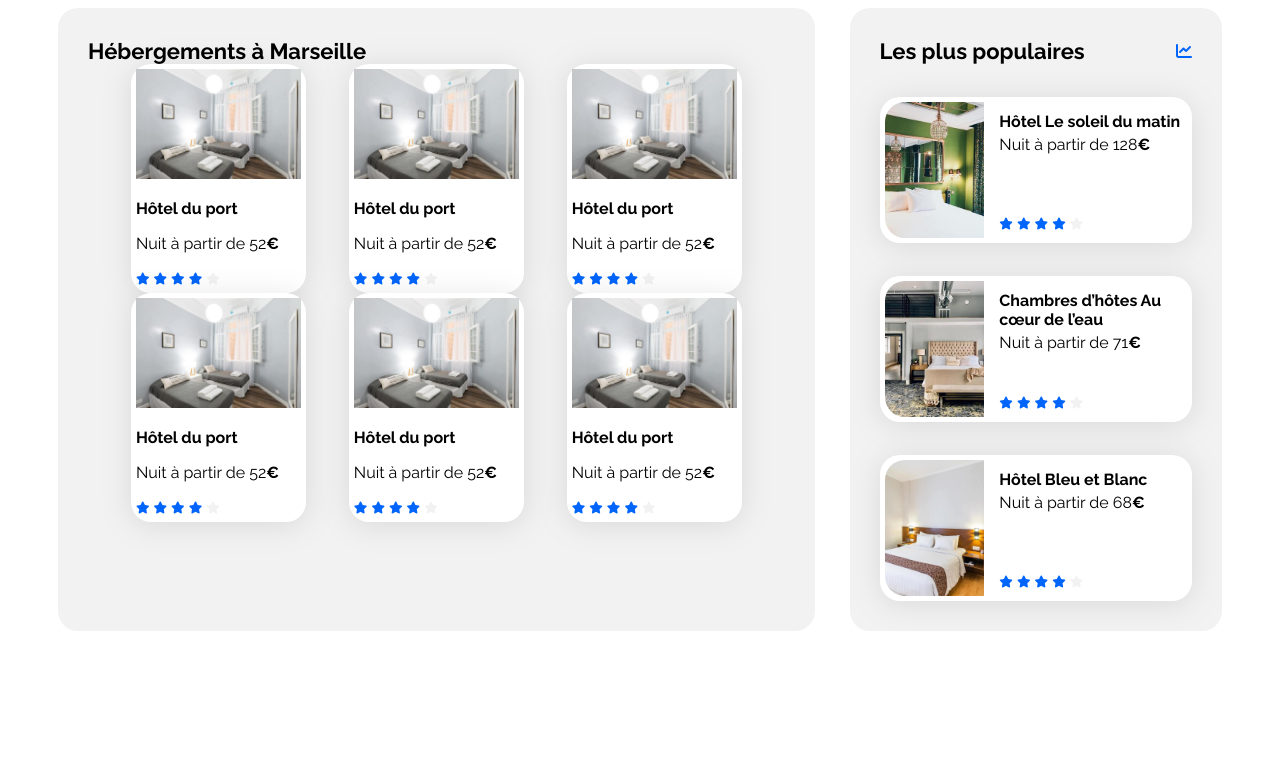
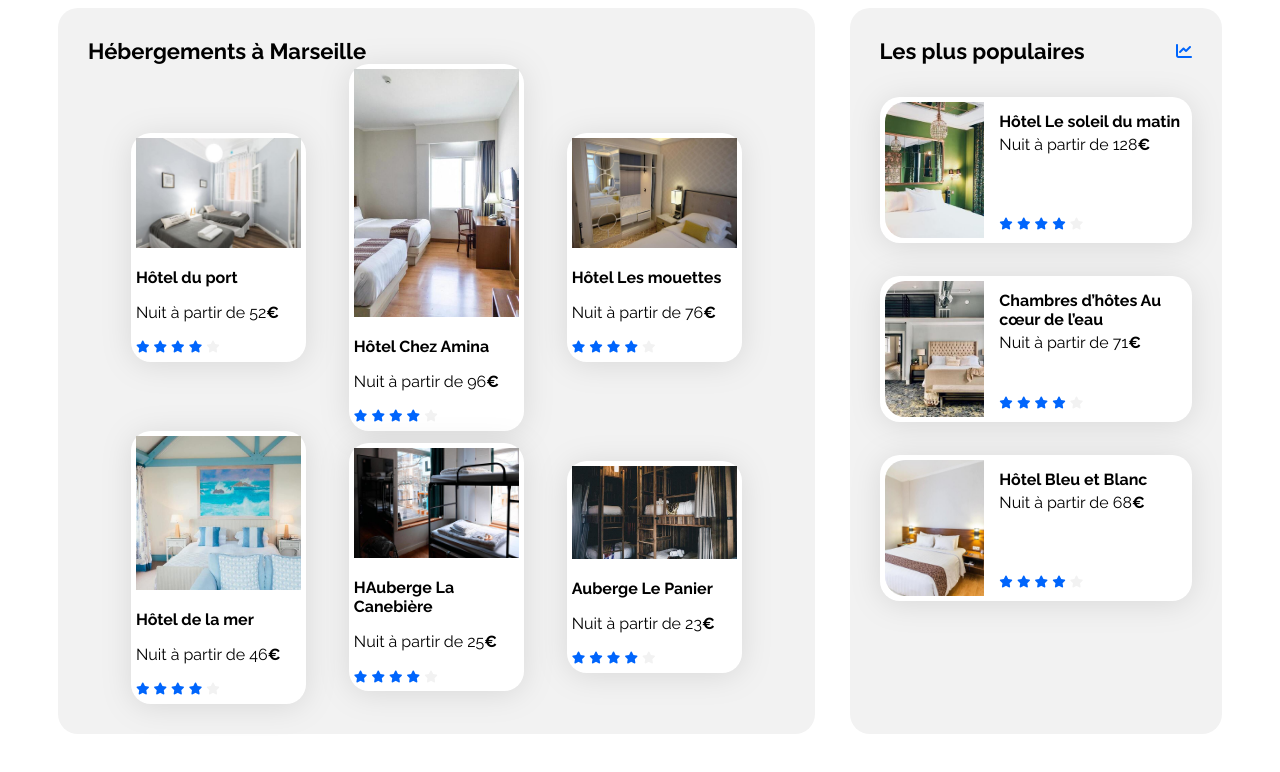
Before and after one commit to maebstn/projet1, a plain HTML site: page index.html in a window 1280 px wide. Drawn offline with Linux system fonts and the light colour scheme.

Commit message:
Ajout des autres photos hébergements

```diff
--- a/css/style.css
+++ b/css/style.css
@@ -75,6 +75,7 @@ a {
 .hebergements {
     display: flex;
     flex-direction: column;
+    width: 65%
 }
 
 .hebergements-cards {
@@ -92,11 +93,6 @@ a {
 .hebergements-cards img {
     width: 100%;
     height: auto;
-}
-
-/****** Hebergements ***********/
-.hebergements {
-    width: 65%;
 }
 
 /****** Populaires ***********/
--- a/index.html
+++ b/index.html
@@ -38,17 +38,18 @@
                                         <i class="fa-xs fa-solid fa-star" aria-hidden="true"></i>
                                         <i class="fa-xs fa-solid fa-star" aria-hidden="true"></i>
                                         <i class="fa-xs fa-solid fa-star neutral-star" aria-hidden="true"></i>
+                                        <span class="sr-only">Note de 4 sur 5</span>
                                     </div>
                                 </div>
                             </article>
                         </a>
                         <a href="#">
                             <article class="card">
-                                <img src="./images/hebergements/fred-kleber.jpg" alt="Image de la chambre d'hôtel montrant deux lits">
+                                <img src="./images/hebergements/febrian-zakaria.jpg" alt="Image de la chambre d'hôtel montrant deux lits">
                                 <div class="card-content">
                                     <div class="card-txt">
-                                        <h3 class="card-title">Hôtel du port</h3>
-                                        <p class="card-subtitle">Nuit à partir de 52<span class="euro">€</span></p>
+                                        <h3 class="card-title">Hôtel Chez Amina</h3>
+                                        <p class="card-subtitle">Nuit à partir de 96<span class="euro">€</span></p>
                                     </div>
                                     <div class="card-rating">
                                         <i class="fa-xs fa-solid fa-star" aria-hidden="true"></i>
@@ -56,17 +57,18 @@
                                         <i class="fa-xs fa-solid fa-star" aria-hidden="true"></i>
                                         <i class="fa-xs fa-solid fa-star" aria-hidden="true"></i>
                                         <i class="fa-xs fa-solid fa-star neutral-star" aria-hidden="true"></i>
+                                        <span class="sr-only">Note de 4 sur 5</span>
                                     </div>
                                 </div>
                             </article>
                         </a>
                         <a href="#">
                             <article class="card">
-                                <img src="./images/hebergements/fred-kleber.jpg" alt="Image de la chambre d'hôtel montrant deux lits">
+                                <img src="./images/hebergements/reisetopia.jpg" alt="Image de la chambre d'hôtel montrant un lit deux places">
                                 <div class="card-content">
                                     <div class="card-txt">
-                                        <h3 class="card-title">Hôtel du port</h3>
-                                        <p class="card-subtitle">Nuit à partir de 52<span class="euro">€</span></p>
+                                        <h3 class="card-title">Hôtel Les mouettes</h3>
+                                        <p class="card-subtitle">Nuit à partir de 76<span class="euro">€</span></p>
                                     </div>
                                     <div class="card-rating">
                                         <i class="fa-xs fa-solid fa-star" aria-hidden="true"></i>
@@ -74,17 +76,18 @@
                                         <i class="fa-xs fa-solid fa-star" aria-hidden="true"></i>
                                         <i class="fa-xs fa-solid fa-star" aria-hidden="true"></i>
                                         <i class="fa-xs fa-solid fa-star neutral-star" aria-hidden="true"></i>
+                                        <span class="sr-only">Note de 4 sur 5</span>
                                     </div>
                                 </div>
                             </article>
                         </a>
                         <a href="#">
                             <article class="card">
-                                <img src="./images/hebergements/fred-kleber.jpg" alt="Image de la chambre d'hôtel montrant deux lits">
+                                <img src="./images/hebergements/annie-spratt.jpg" alt="Image de la chambre d'hôtel montrant deux lits">
                                 <div class="card-content">
                                     <div class="card-txt">
-                                        <h3 class="card-title">Hôtel du port</h3>
-                                        <p class="card-subtitle">Nuit à partir de 52<span class="euro">€</span></p>
+                                        <h3 class="card-title">Hôtel de la mer</h3>
+                                        <p class="card-subtitle">Nuit à partir de 46<span class="euro">€</span></p>
                                     </div>
                                     <div class="card-rating">
                                         <i class="fa-xs fa-solid fa-star" aria-hidden="true"></i>
@@ -92,17 +95,18 @@
                                         <i class="fa-xs fa-solid fa-star" aria-hidden="true"></i>
                                         <i class="fa-xs fa-solid fa-star" aria-hidden="true"></i>
                                         <i class="fa-xs fa-solid fa-star neutral-star" aria-hidden="true"></i>
+                                        <span class="sr-only">Note de 4 sur 5</span>
                                     </div>
                                 </div>
                             </article>
                         </a>
                         <a href="#">
                             <article class="card">
-                                <img src="./images/hebergements/fred-kleber.jpg" alt="Image de la chambre d'hôtel montrant deux lits">
+                                <img src="./images/hebergements/marcus-loke.jpg" alt="Image de la chambre de l'auberge montrant un lit superposé">
                                 <div class="card-content">
                                     <div class="card-txt">
-                                        <h3 class="card-title">Hôtel du port</h3>
-                                        <p class="card-subtitle">Nuit à partir de 52<span class="euro">€</span></p>
+                                        <h3 class="card-title">HAuberge La Canebière</h3>
+                                        <p class="card-subtitle">Nuit à partir de 25<span class="euro">€</span></p>
                                     </div>
                                     <div class="card-rating">
                                         <i class="fa-xs fa-solid fa-star" aria-hidden="true"></i>
@@ -110,17 +114,18 @@
                                         <i class="fa-xs fa-solid fa-star" aria-hidden="true"></i>
                                         <i class="fa-xs fa-solid fa-star" aria-hidden="true"></i>
                                         <i class="fa-xs fa-solid fa-star neutral-star" aria-hidden="true"></i>
+                                        <span class="sr-only">Note de 4 sur 5</span>
                                     </div>
                                 </div>
                             </article>
                         </a>
                         <a href="#">
                             <article class="card">
-                                <img src="./images/hebergements/fred-kleber.jpg" alt="Image de la chambre d'hôtel montrant deux lits">
+                                <img src="./images/hebergements/nicate-lee.jpg" alt="Image de la chambre de l'auberge montrant plusieurs lits superposés">
                                 <div class="card-content">
                                     <div class="card-txt">
-                                        <h3 class="card-title">Hôtel du port</h3>
-                                        <p class="card-subtitle">Nuit à partir de 52<span class="euro">€</span></p>
+                                        <h3 class="card-title">Auberge Le Panier</h3>
+                                        <p class="card-subtitle">Nuit à partir de 23<span class="euro">€</span></p>
                                     </div>
                                     <div class="card-rating">
                                         <i class="fa-xs fa-solid fa-star" aria-hidden="true"></i>
@@ -128,6 +133,7 @@
                                         <i class="fa-xs fa-solid fa-star" aria-hidden="true"></i>
                                         <i class="fa-xs fa-solid fa-star" aria-hidden="true"></i>
                                         <i class="fa-xs fa-solid fa-star neutral-star" aria-hidden="true"></i>
+                                        <span class="sr-only">Note de 4 sur 5</span>
                                     </div>
                                 </div>
                             </article>
```
